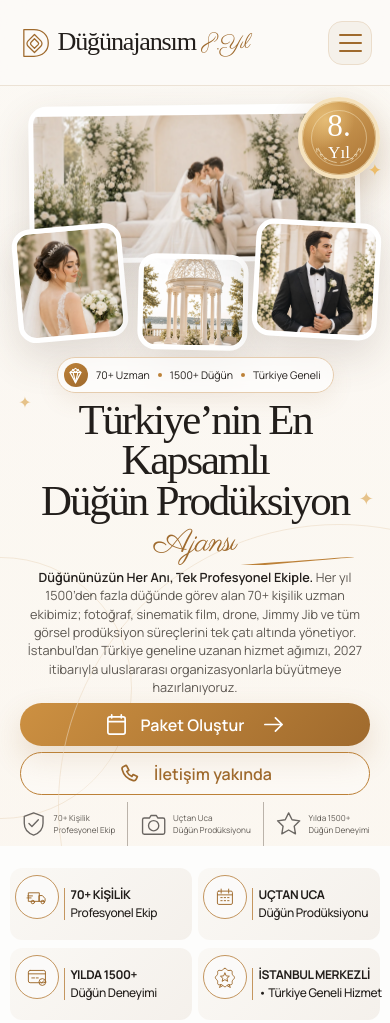
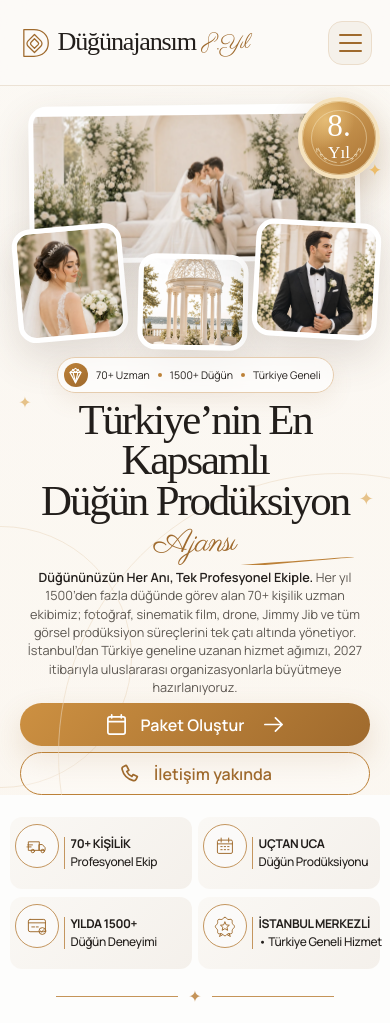
Before and after one commit to locko6634-mustafa/Dugun_Ajansim, a website: page index.html in a window 390 px wide. Shown: the top 1023 px of the page. Drawn offline with Linux system fonts and the light colour scheme; a web font is replaced by a local one.

Commit message:
fix: istenmeyen tanitim alanlari kaldirildi

```diff
--- a/css/home/home.css
+++ b/css/home/home.css
@@ -399,42 +399,6 @@ button {
 
 .button__arrow {
   margin-left: 5px;
-}
-
-.trust-row {
-  display: flex;
-  align-items: center;
-  margin-top: clamp(24px, 6dvh, 72px);
-}
-
-.trust-item {
-  display: flex;
-  align-items: center;
-  gap: 13px;
-  min-width: 190px;
-  padding: 0 25px;
-  border-right: 1px solid hsl(30 11% 70%);
-  color: var(--ink-soft);
-  font-size: 13px;
-  line-height: 1.45;
-}
-
-.trust-item:first-child {
-  padding-left: 8px;
-}
-
-.trust-item:last-child {
-  border-right: 0;
-}
-
-.trust-item svg {
-  width: 39px;
-  flex: 0 0 39px;
-  fill: none;
-  stroke: hsl(30 4% 40%);
-  stroke-linecap: round;
-  stroke-linejoin: round;
-  stroke-width: 1.6;
 }
 
 .hero-collage {
@@ -1070,10 +1034,6 @@ button {
     font-size: 48px;
   }
 
-  .trust-item {
-    min-width: 0;
-    padding-inline: 17px;
-  }
 }
 
 @media (max-width: 1060px) {
@@ -1263,12 +1223,6 @@ button {
     flex: 1 1 50%;
   }
 
-  .trust-row {
-    order: 6;
-    align-self: center;
-    margin-top: 0;
-  }
-
   .photo--main {
     right: 6%;
     width: 88%;
@@ -1521,33 +1475,6 @@ button {
 
   .button--outline {
     min-width: 0;
-  }
-
-  .trust-row {
-    width: 100%;
-    margin-top: 0;
-    justify-content: center;
-  }
-
-  .trust-item {
-    min-width: 0;
-    gap: 6px;
-    padding: 0 clamp(8px, 3vw, 15px);
-    font-size: clamp(12px, 2.8vw, 14px);
-  }
-
-  .trust-item:first-child {
-    padding-left: 2px;
-  }
-
-  .trust-item:last-child {
-    padding-right: 2px;
-  }
-
-  .trust-item svg {
-    width: 44px;
-    height: 44px;
-    flex-basis: 44px;
   }
 
   .benefits-section {
@@ -1635,12 +1562,6 @@ button {
   }
 }
 
-@media (max-width: 640px) and (max-height: 680px) {
-  .trust-row {
-    display: none;
-  }
-}
-
 @media (min-width: 1061px) and (max-height: 760px) {
   .hero__inner {
     gap: clamp(20px, 2.2vw, 34px);
@@ -1693,21 +1614,6 @@ button {
     padding-inline: 24px;
   }
 
-  .trust-row {
-    margin-top: clamp(12px, 2.2dvh, 18px);
-  }
-
-  .trust-item {
-    gap: 9px;
-    padding-inline: 14px;
-    font-size: 12px;
-  }
-
-  .trust-item svg {
-    width: 30px;
-    flex-basis: 30px;
-  }
-
   .hero-collage {
     height: min(540px, calc(100% - 8px));
   }
--- a/css/home/responsive.css
+++ b/css/home/responsive.css
@@ -80,15 +80,6 @@
     min-height: 43px;
   }
 
-  .trust-item {
-    font-size: clamp(7.5px, 2.1vw, 9.5px);
-  }
-
-  .trust-item svg {
-    width: clamp(24px, 7vw, 29px);
-    flex-basis: clamp(24px, 7vw, 29px);
-  }
-
   .benefits-section {
     padding-top: 22px;
   }
@@ -109,7 +100,7 @@
     font-size: clamp(36px, 10.5vw, 47px);
   }
 
-  .services-heading > p:not(.services-kicker) {
+  .services-heading > p {
     margin-top: 16px;
     font-size: clamp(11.5px, 3.2vw, 14px);
     line-height: 1.58;
--- a/css/home/services.css
+++ b/css/home/services.css
@@ -31,23 +31,6 @@
   text-align: center;
 }
 
-.services-kicker {
-  display: flex;
-  align-items: center;
-  justify-content: center;
-  gap: 16px;
-  margin: 0 0 21px;
-  color: var(--services-accent);
-  font-size: clamp(12px, 1vw, 15px);
-  font-weight: 650;
-  letter-spacing: 0.32em;
-  text-transform: uppercase;
-}
-
-.services-kicker span {
-  font-size: 0.75em;
-}
-
 .services-heading h2 {
   margin: 0;
   font-family: var(--serif);
@@ -62,7 +45,7 @@
   font-style: normal;
 }
 
-.services-heading > p:not(.services-kicker) {
+.services-heading > p {
   max-width: 740px;
   margin: 26px auto 0;
   color: hsl(27 7% 30%);
@@ -265,12 +248,6 @@
     margin-bottom: clamp(30px, 9vw, 48px);
   }
 
-  .services-kicker {
-    gap: 11px;
-    margin-bottom: 17px;
-    font-size: clamp(10px, 2.9vw, 13px);
-  }
-
   .services-heading h2 {
     max-width: 580px;
     margin-inline: auto;
@@ -283,7 +260,7 @@
     margin-top: 4px;
   }
 
-  .services-heading > p:not(.services-kicker) {
+  .services-heading > p {
     max-width: 610px;
     margin-top: 20px;
     padding-inline: 12px;
--- a/index.html
+++ b/index.html
@@ -190,30 +190,6 @@
               </span>
             </div>
 
-            <div class="trust-row" aria-label="Güven unsurları">
-              <div class="trust-item">
-                <svg viewBox="0 0 32 32" aria-hidden="true">
-                  <path d="M16 3 27 7v8c0 7-4.5 11.6-11 14-6.5-2.4-11-7-11-14V7l11-4Z" />
-                  <path d="m10.5 15.5 3.5 3.5 7.5-8" />
-                </svg>
-                <span>70+ Kişilik<br />Profesyonel Ekip</span>
-              </div>
-              <div class="trust-item">
-                <svg viewBox="0 0 32 32" aria-hidden="true">
-                  <path
-                    d="M5 9h6l2-3h6l2 3h6a2 2 0 0 1 2 2v15a2 2 0 0 1-2 2H5a2 2 0 0 1-2-2V11a2 2 0 0 1 2-2Z"
-                  />
-                  <circle cx="16" cy="18" r="6" />
-                </svg>
-                <span>Uçtan Uca<br />Düğün Prodüksiyonu</span>
-              </div>
-              <div class="trust-item">
-                <svg viewBox="0 0 32 32" aria-hidden="true">
-                  <path d="m16 3 4 8 9 1.3-6.5 6.3 1.5 9L16 23l-8 4.6 1.5-9L3 12.3 12 11l4-8Z" />
-                </svg>
-                <span>Yılda 1500+<br />Düğün Deneyimi</span>
-              </div>
-            </div>
           </div>
 
           <div class="hero-collage" aria-label="Düğün fotoğraf çekimi örnekleri">
@@ -773,10 +749,6 @@
       <section class="services-section" id="hizmetler" aria-labelledby="services-title">
         <div class="services-section__inner">
           <header class="services-heading">
-            <p class="services-kicker">
-              <span aria-hidden="true">✦</span> Uçtan Uca Prodüksiyon
-              <span aria-hidden="true">✦</span>
-            </p>
             <h2 id="services-title"><em>Hizmetlerimiz</em></h2>
             <p>
               Fotoğraf, sinematik film, drone, Jimmy Jib, aktüel kamera, albüm ve sıcak baskı tek
--- a/js/home/motion.js
+++ b/js/home/motion.js
@@ -103,7 +103,7 @@ registerMotionGroup(".shoot-card", {
   direction: (index) => (index % 2 === 0 ? "left" : "right"),
   stagger: 90
 });
-registerMotionGroup(".services-kicker, .services-heading > p, .services-divider", {
+registerMotionGroup(".services-heading > p, .services-divider", {
   stagger: 75
 });
 registerMotionGroup(".service-card", {
@@ -132,8 +132,7 @@ const heroMotionSequence = [
   [document.querySelector(".proof-pill"), "up", 120],
   [document.querySelector("#hero-title"), "heading", 210],
   [document.querySelector(".hero__lead"), "up", 370],
-  [document.querySelector(".hero__actions"), "up", 470],
-  [document.querySelector(".trust-row"), "up", 560]
+  [document.querySelector(".hero__actions"), "up", 470]
 ];
 
 heroMotionSequence.forEach(([element, direction, delay]) => {
```
